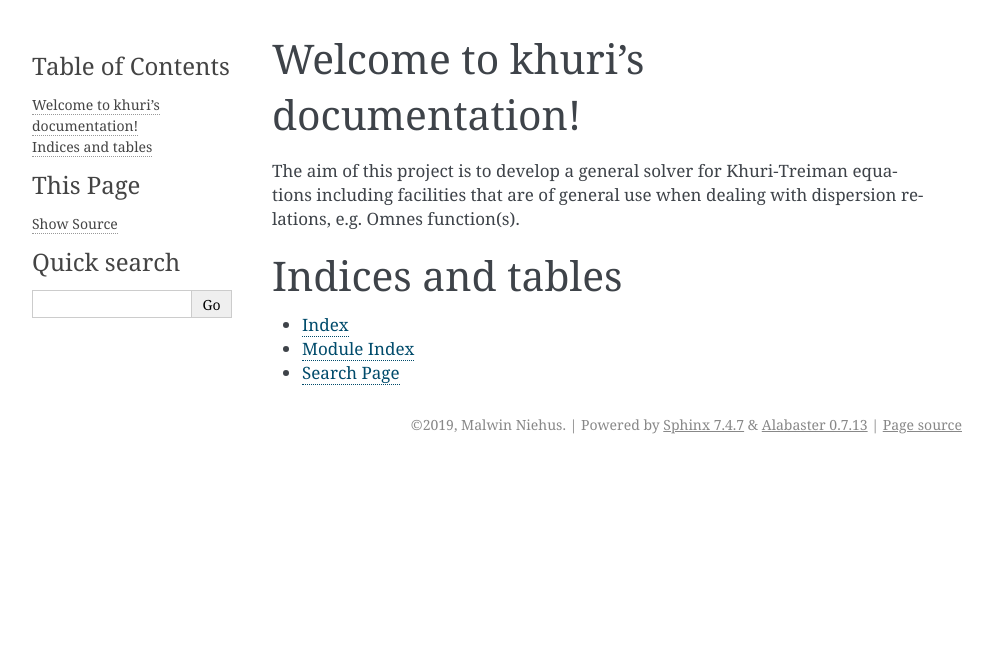
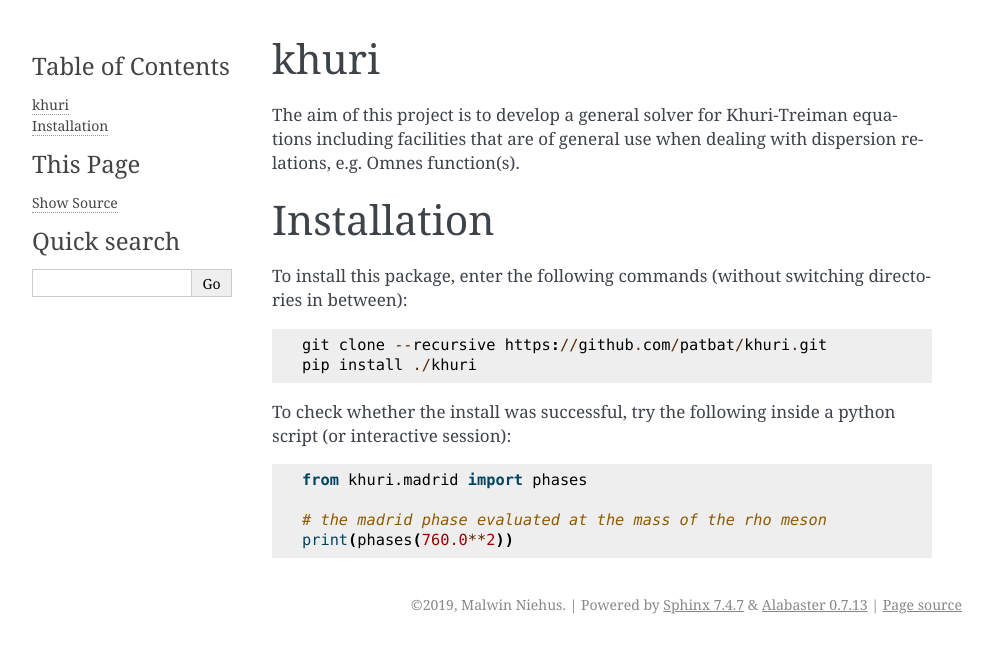
Before and after one commit to patbat/khuri, a Sphinx documentation site: the page built from docs/index.rst, in a window 1280 px wide. Shown: the top 653 px of the page, without its empty margins (148-1140 px from the left). Built offline with Sphinx 7.4.7, drawn with Linux system fonts in a browser that asks for light colours.

Commit message:
added installation instructions

```diff
--- a/docs/index.rst
+++ b/docs/index.rst
@@ -3,8 +3,8 @@
    You can adapt this file completely to your liking, but it should at least
    contain the root `toctree` directive.
 
-Welcome to khuri's documentation!
-=================================
+khuri
+=====
 
 .. toctree::
    :maxdepth: 2
@@ -15,10 +15,21 @@ equations including facilities that are of general use when dealing with
 dispersion relations, e.g. Omnes function(s).
 
 
+Installation
+============
 
-Indices and tables
-==================
+To install this package, enter the following commands (without switching
+directories in between)::
 
-* :ref:`genindex`
-* :ref:`modindex`
-* :ref:`search`
+    git clone --recursive https://github.com/patbat/khuri.git
+    pip install ./khuri
+
+To check whether the install was successful, try the following inside a
+python script (or interactive session):
+
+.. code-block:: python
+
+   from khuri.madrid import phases
+
+   # the madrid phase evaluated at the mass of the rho meson
+   print(phases(760.0**2))
```
